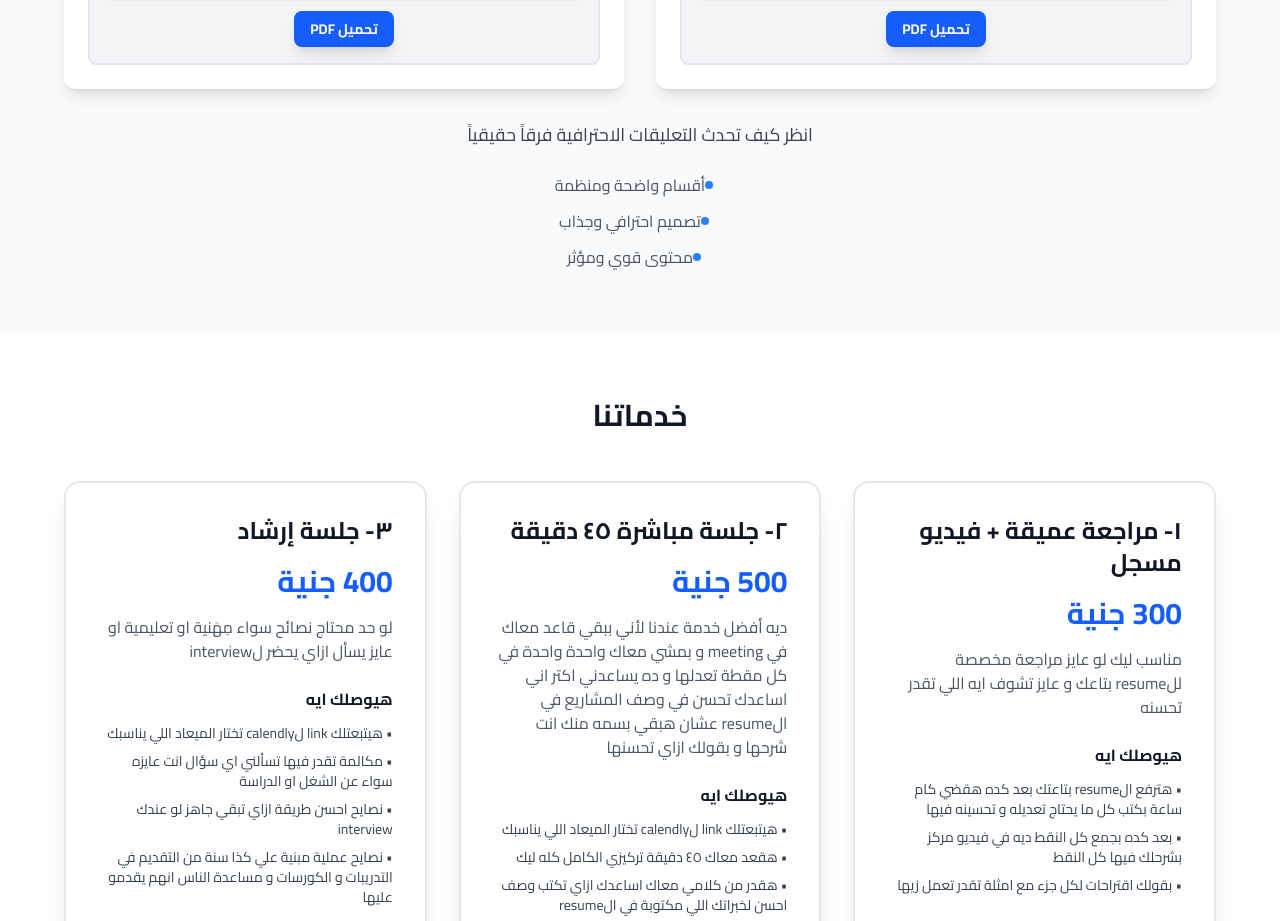
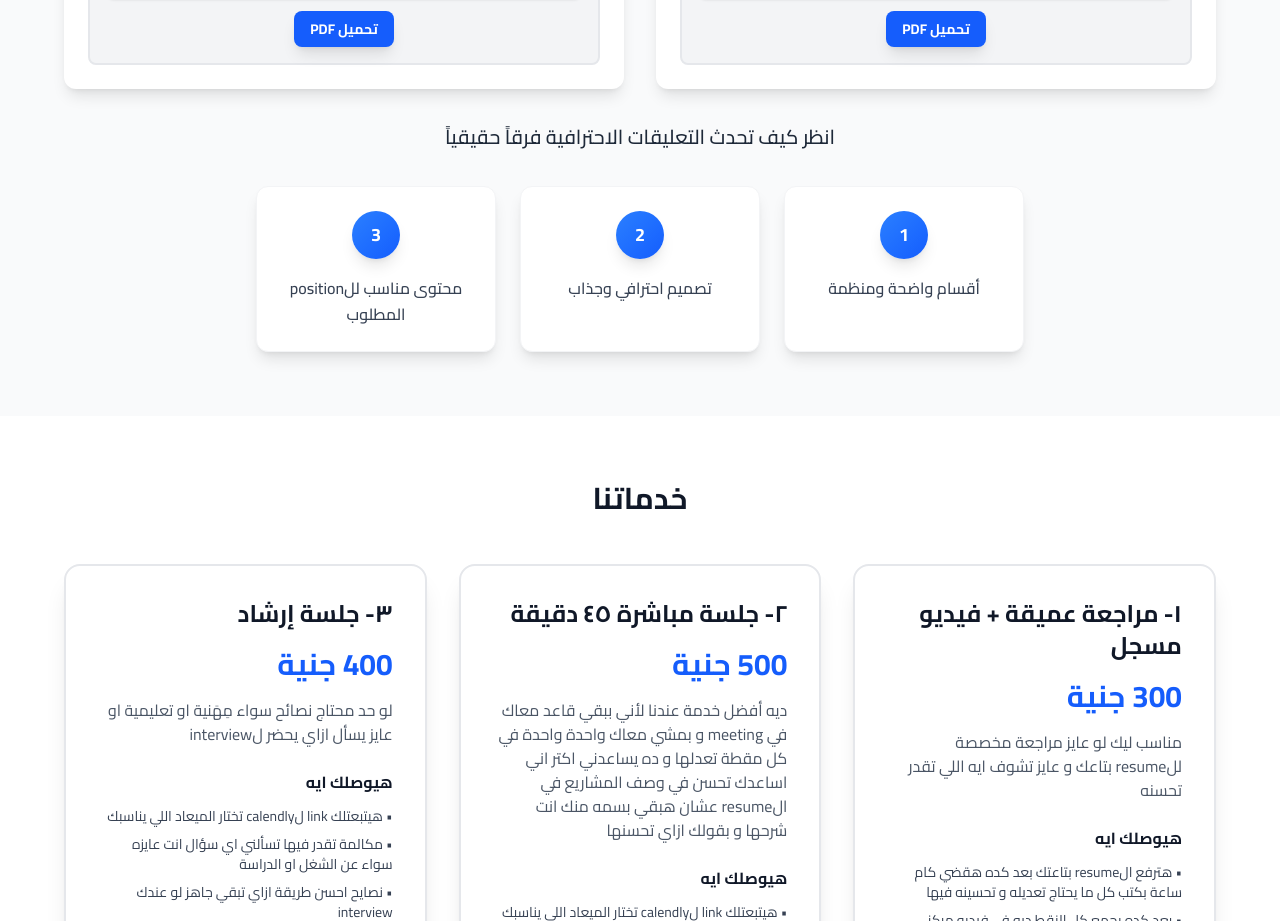
Before and after one commit to Amr-Haitham/omar-resume, a Next.js app: page / in a window 1280 px wide. Shown: the part 3377-4298 px from the top of the page. Built offline with nearby package versions, Linux system fonts and the light colour scheme.

Commit message:
some changes with the language

```diff
--- a/app/components/sections/DifferenceSection.tsx
+++ b/app/components/sections/DifferenceSection.tsx
@@ -44,18 +44,24 @@ export default function DifferenceSection() {
         </div>
 
         <div className="text-center">
-          <p className="text-lg text-gray-700 mb-6">
+          <p className="text-xl text-gray-800 mb-8 font-medium leading-relaxed">
             {t.description}
           </p>
-          <div className="max-w-2xl mx-auto">
-            <ul className={`text-base text-gray-600 space-y-3 ${isRTL ? 'text-right' : 'text-left'}`}>
+          <div className="max-w-3xl mx-auto">
+            <div className="grid md:grid-cols-3 gap-6">
               {t.features.map((feature, index) => (
-                <li key={index} className="flex items-center justify-center">
-                  <span className="w-2 h-2 bg-blue-500 rounded-full mr-3 flex-shrink-0"></span>
-                  <span className="text-center">{feature}</span>
-                </li>
+                <div key={index} className="bg-white rounded-xl p-6 shadow-lg border border-gray-100 hover:shadow-xl transition-all duration-300 transform hover:-translate-y-1">
+                  <div className="flex flex-col items-center text-center">
+                    <div className="w-12 h-12 bg-gradient-to-br from-blue-500 to-blue-600 rounded-full flex items-center justify-center mb-4 shadow-lg">
+                      <span className="text-white font-bold text-lg">{index + 1}</span>
+                    </div>
+                    <p className="text-gray-700 font-medium text-base leading-relaxed">
+                      {feature}
+                    </p>
+                  </div>
+                </div>
               ))}
-            </ul>
+            </div>
           </div>
         </div>
       </div>
--- a/app/data/content.ts
+++ b/app/data/content.ts
@@ -54,7 +54,7 @@ export const content = {
       features: [
         "أقسام واضحة ومنظمة",
         "تصميم احترافي وجذاب",
-        "محتوى قوي ومؤثر"
+        "محتوى مناسب للposition المطلوب"
       ]
     },
 
@@ -224,7 +224,7 @@ export const content = {
       features: [
         "Clear and organized sections",
         "Professional and attractive design",
-        "Strong and impactful content"
+        "Content tailored to your target position"
       ]
     },
 
```
